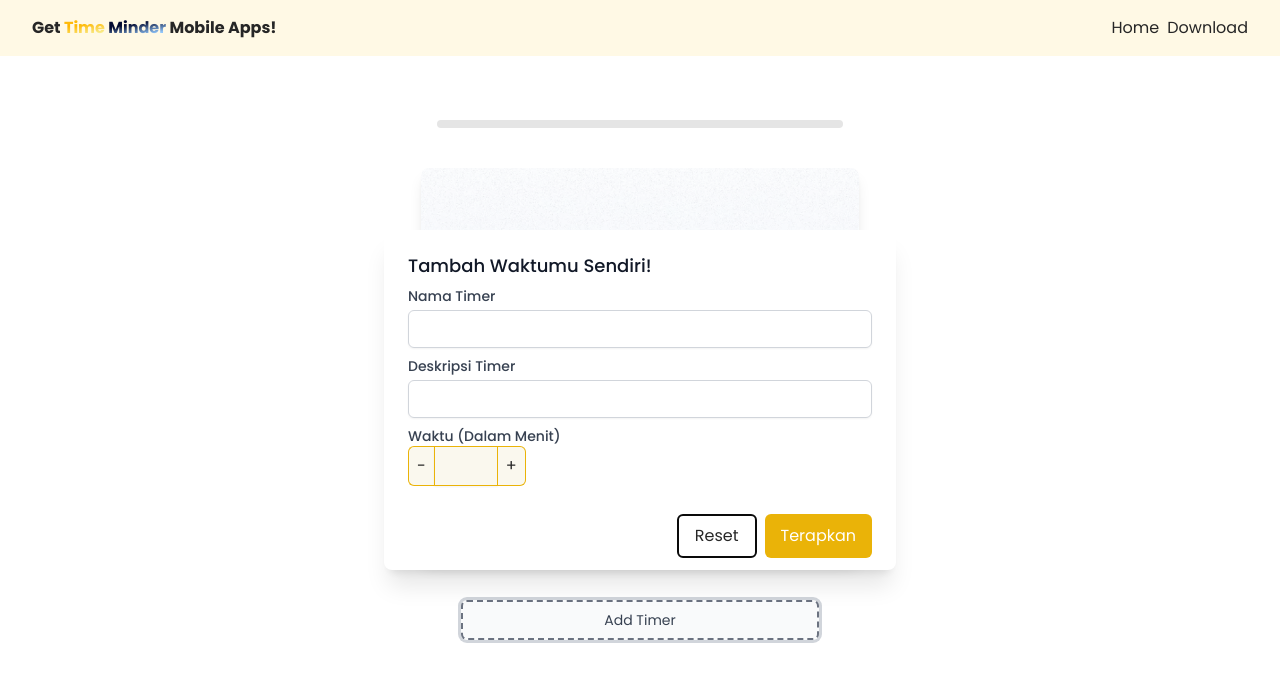
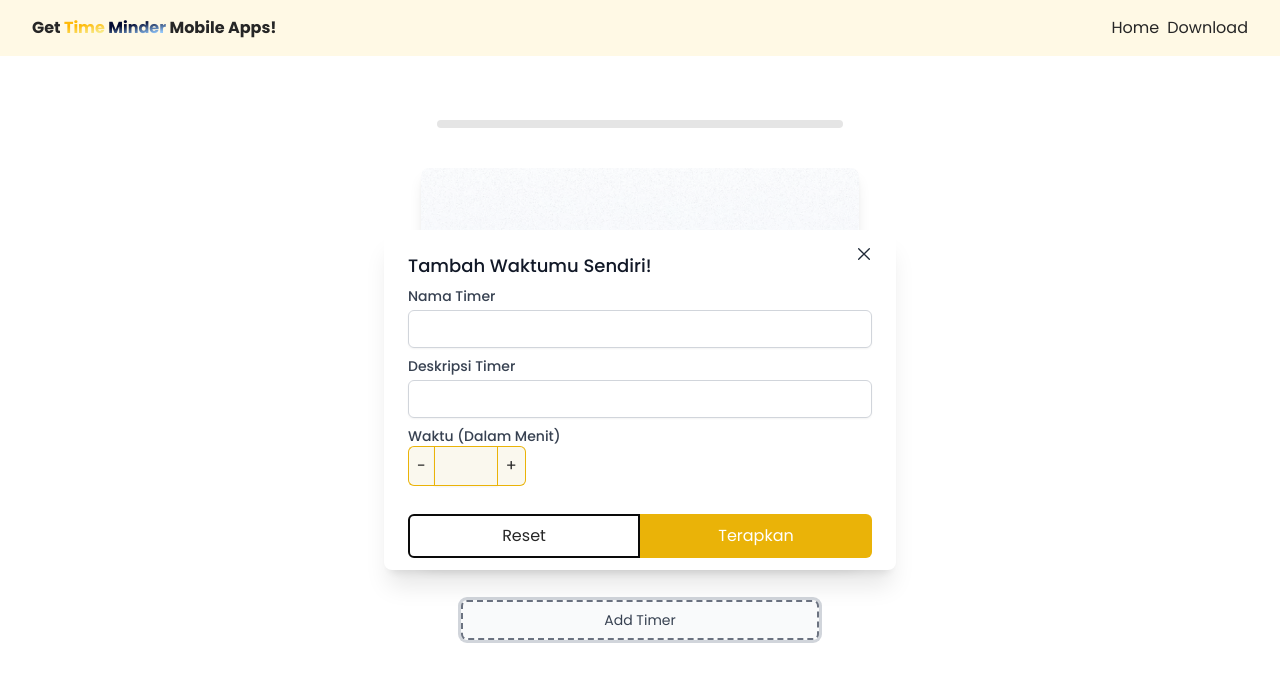
Before and after one commit to nadiaalnd/Time-Minder-Web, a Nuxt app: page /timer in a window 1280 px wide. Both pictures are taken after a click on the button "Add Timer". Shown: the top 682 px of the page. Built offline with nearby package versions, Linux system fonts and the light colour scheme; what vue2-smooth-scroll would draw is missing.

Commit message:
Update yg bisa di update

```diff
--- a/components/timer/custom/ModalCustom.vue
+++ b/components/timer/custom/ModalCustom.vue
@@ -2,17 +2,22 @@
   <div class="fixed z-10 inset-0 overflow-y-auto" role="dialog" aria-modal="true">
     <div class="flex items-center justify-center min-h-screen pt-4 px-4 pb-20 text-center sm:block sm:p-0">
       <span class="hidden sm:inline-block sm:align-middle sm:h-screen" aria-hidden="true">&#8203;</span>
-      <div class="inline-block align-bottom bg-white rounded-lg text-left overflow-hidden shadow-xl transform transition-all sm:my-8 sm:align-middle sm:max-w-lg sm:w-full">
+      <div class="relative inline-block align-bottom bg-white rounded-lg text-left overflow-hidden shadow-xl transform transition-all sm:my-8 sm:align-middle sm:max-w-lg sm:w-full">
+        <button @click="close" class="absolute top-0 right-0 mt-2 mr-2 text-gray-800 py-2 px-4">
+          <svg xmlns="http://www.w3.org/2000/svg" width="1em" height="1em" viewBox="0 0 48 48">
+            <path fill="none" stroke="currentColor" stroke-linecap="round" stroke-linejoin="round" stroke-width="4" d="m8 8l32 32M8 40L40 8"/>
+          </svg>
+        </button>
         <div class="bg-white px-4 pt-5 pb-4 sm:p-6 sm:pb-4">
           <h3 class="text-lg leading-6 font-medium text-gray-900">Tambah Waktumu Sendiri!</h3>
           <FormInput />
         </div>
-        <div class="px-4 py-3 sm:px-6 sm:flex sm:flex-row-reverse">
-          <button @click="apply" class="bg-yellow-500 hover:bg-yellow-600 text-white py-2 px-4 rounded-md">
+        <div class="px-4 py-3 sm:px-6 flex justify-between">
+          <button @click="reset" class="w-1/2 border-2 hover:bg-gray-100 border-neutral-950 py-2 rounded-l-md">
+            Reset
+          </button>
+          <button @click="apply" class="w-1/2 bg-yellow-500 hover:bg-yellow-600 text-white py-2 rounded-r-md">
             Terapkan
-          </button>
-          <button @click="reset" class="border-2 hover:bg-gray-100 border-neutral-950 py-2 px-4 mr-2 rounded-md">
-            Reset
           </button>
         </div>
       </div>
@@ -34,6 +39,13 @@ export default {
     reset() {
       // Logika untuk mereset form
     },
+    close() {
+      this.$emit('close');
+    },
   },
 };
 </script>
+
+<style scoped>
+/* Additional styling if needed */
+</style>
```
